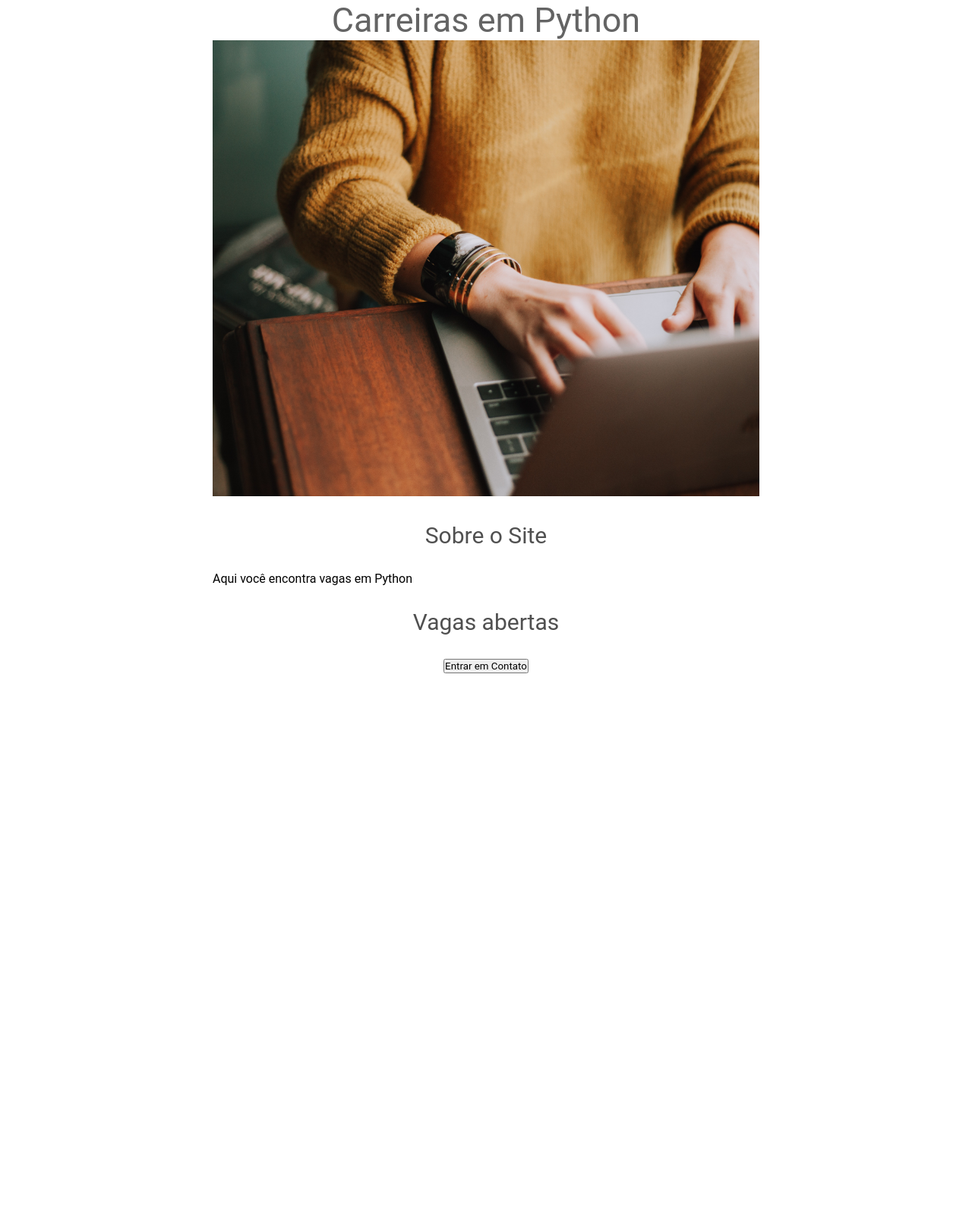
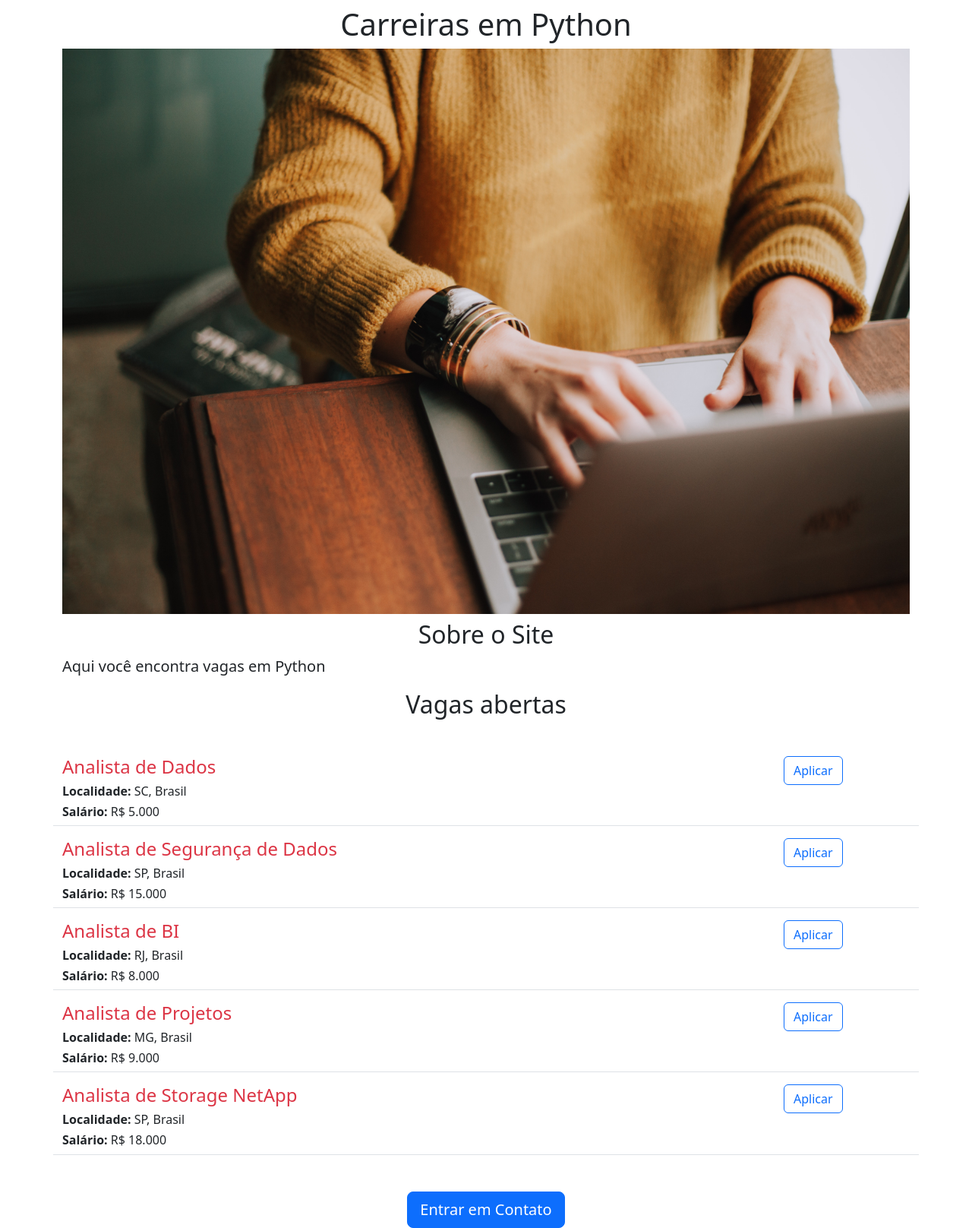
Before and after one commit to pslcorrea/Phyton-Carreiras, a Flask app: page / in a window 1280 px wide. Shown: the whole page at 76% size. Before the commit the page ends 886 px from the top, so only its background shows below. Run offline with Flask 3, Linux system fonts and the light colour scheme.

Commit message:
Adicionando listagem de vagas e endpoint da API

```diff
--- a/app.py
+++ b/app.py
@@ -1,11 +1,49 @@
-from flask import Flask, render_template
+from flask import Flask, render_template, jsonify
 
 app = Flask(__name__)
+
+VAGAS = [
+    {
+        'id': 1,
+        'titulo': 'Analista de Dados',
+        'localidade': 'SC, Brasil',
+        'salario': 'R$ 5.000'
+    },
+    {
+        'id': 2,
+        'titulo': 'Analista de Segurança de Dados',
+        'localidade': 'SP, Brasil',
+        'salario': 'R$ 15.000'
+    },
+    {
+        'id': 3,
+        'titulo': 'Analista de BI',
+        'localidade': 'RJ, Brasil',
+        'salario': 'R$ 8.000'
+    },
+    {
+        'id': 4,
+        'titulo': 'Analista de Projetos',
+        'localidade': 'MG, Brasil',
+        'salario': 'R$ 9.000'
+    },
+    {
+        'id': 5,
+        'titulo': 'Analista de Storage NetApp',
+        'localidade': 'SP, Brasil',
+        'salario': 'R$ 18.000'
+    },
+]
 
 
 @app.route('/')
 def home():
-  return render_template('home.html')
+  return render_template('home.html', vagas=VAGAS)
+
+
+@app.route('/vagas')
+def lista_vagas():
+  return jsonify(VAGAS)
 
 
 if __name__ == '__main__':
--- a/templates/home.html
+++ b/templates/home.html
@@ -5,20 +5,26 @@
   <meta http-equiv="X-UA-Compatible" content="IE=edge">
   <meta name="viewport" content="width=device-width, initial-scale=1.0">
   <title>Home page</title>
-  <link rel="stylesheet" href="{{url_for('static', filename='css/style.css')}}">
+<link rel="stylesheet" href="https://cdn.jsdelivr.net/npm/bootstrap@5.2.3/dist/css/bootstrap.min.css" integrity="sha384-rbsA2VBKQhggwzxH7pPCaAqO46MgnOM80zW1RWuH61DGLwZJEdK2Kadq2F9CUG65" crossorigin="anonymous">
 <link>
 </head>
 <body>
-  <div id="container">
-    <h1>Carreiras em Python</h1>
-    <img id="banner" src="{{url_for('static', filename='img/carreira.jpg')}}">
-    <h2>Sobre o Site</h2>
-    <p>Aqui você encontra vagas em Python</p>
-    <h2>Vagas abertas</h2>
-    <div class="button">
-    <button>Entrar em Contato</button>
+  <div class="container">
+    <h1 class="text-center mt-2 mb-2">Carreiras em Python</h1>
+    <img class="img-fluid" src="{{url_for('static', filename='img/carreira.jpg')}}">
+    <h2 class="text-center mt-2">Sobre o Site</h2>
+    <p class="lead">Aqui você encontra vagas em Python</p>
+    <h2 class="text-center mt-2 mb-5">Vagas abertas</h2>
+      {% for vaga in vagas %}
+        {% include 'includes/vagas-item.html' %}
+      {% endfor %}
+
+    <div class="text-center mt-5">
+    <button class="btn btn-primary btn-lg">Entrar em Contato</button>
 
     </div>
   </div>
+  <script src="https://cdn.jsdelivr.net/npm/bootstrap@5.2.3/dist/js/bootstrap.min.js" integrity="sha384-cuYeSxntonz0PPNlHhBs68uyIAVpIIOZZ5JqeqvYYIcEL727kskC66kF92t6Xl2V" crossorigin="anonymous"></script>
+  <script src="https://cdn.jsdelivr.net/npm/bootstrap@5.2.3/dist/js/bootstrap.bundle.min.js" integrity="sha384-kenU1KFdBIe4zVF0s0G1M5b4hcpxyD9F7jL+jjXkk+Q2h455rYXK/7HAuoJl+0I4" crossorigin="anonymous"></script>
 </body>
 </html>
--- /dev/null
+++ b/templates/includes/vagas-item.html
@@ -0,0 +1,10 @@
+<div class="mb-3 row border-bottom">
+  <div class="col-10">
+  <h4 class="text-danger">{{vaga.titulo}}</h4>
+  <h6><span class="fw-bold">Localidade: </span>{{vaga.localidade}}</h6>
+  <h6><span class="fw-bold">Salário: </span> {{vaga.salario}}</h6>
+    </div>
+  <div class="col-2">
+  <button type="button" class="btn btn-outline-primary">Aplicar</button>
+  </div>
+</div>
```
